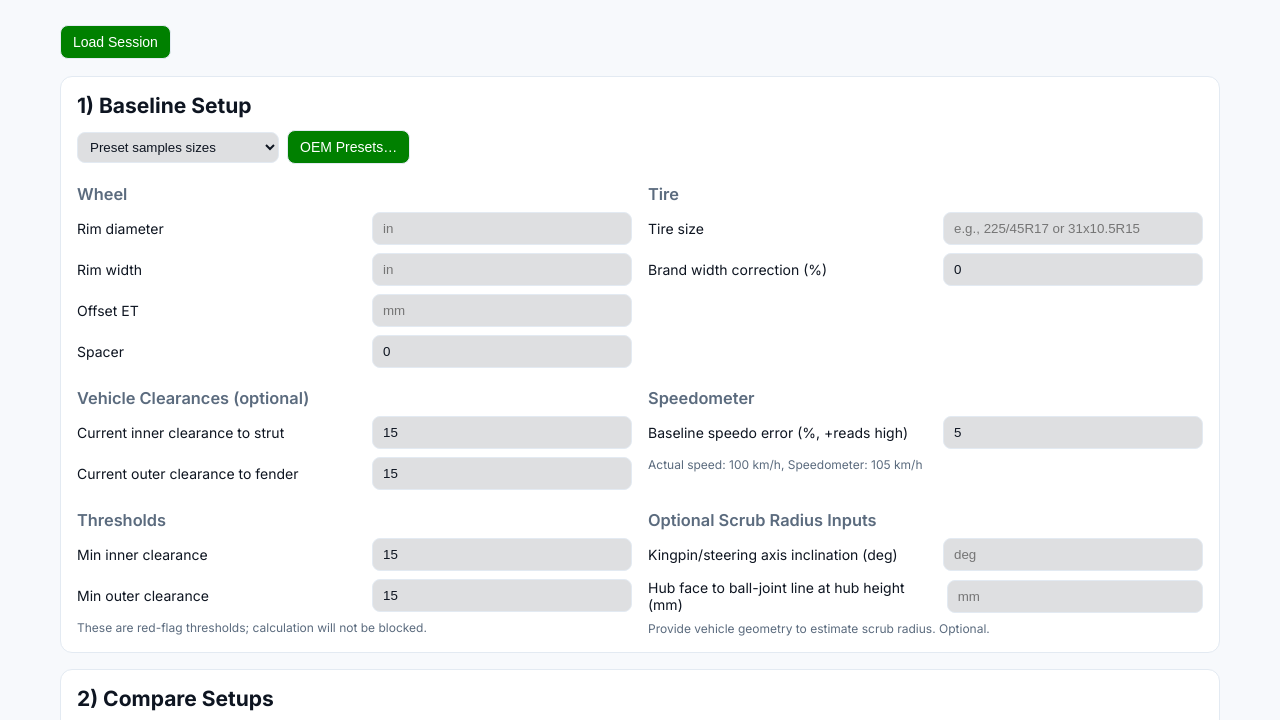
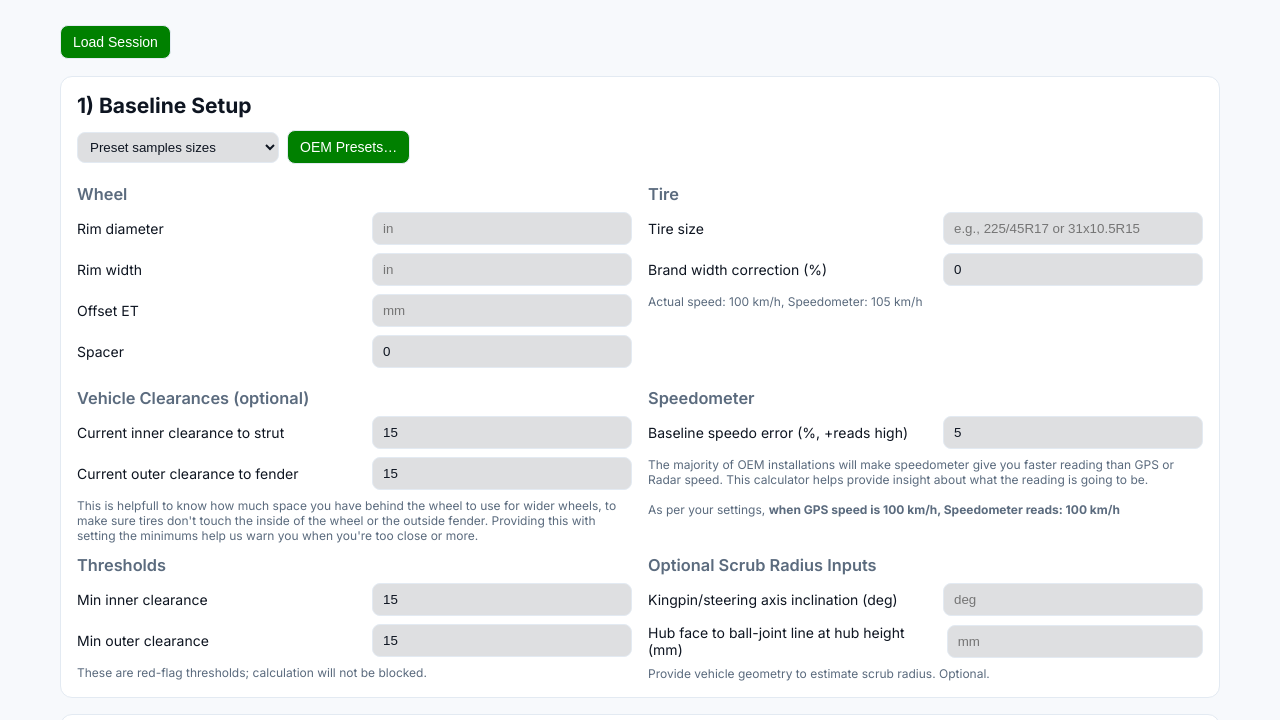
Before and after one commit to uae2000uae/ToolMeUp, a plain HTML site: page fitment.html in a window 1280 px wide. Shown: the part 57-777 px from the top of the page. Drawn offline with Linux system fonts and the light colour scheme.

Commit message:
Version 1.1.0

```diff
--- a/fitment.html
+++ b/fitment.html
@@ -76,6 +76,7 @@
           <h3>Tire</h3>
           <div class="field"><label>Tire size<input id="base_tire" placeholder="e.g., 225/45R17 or 31x10.5R15"></label></div>
           <div class="field"><label>Brand width correction (%)<input id="base_correction" type="number" step="0.1" value="0"></label></div>
+			 <div class="hint" id="base_speedo_hint">Some tire typs run wider, leave it 0 if you don't know, it's 0 by default</div>
         </div>
 </div>
       <div class="grid two">
@@ -83,11 +84,13 @@
           <h3>Vehicle Clearances (optional)</h3>
           <div class="field"><label>Current inner clearance to strut<input id="base_inner_clear" type="number" step="1" value="15" placeholder="mm"></label></div>
           <div class="field"><label>Current outer clearance to fender<input id="base_outer_clear" type="number" step="1" value="15" placeholder="mm"></label></div>
+			 <div class="hint" id="base_speedo_hint">This is helpfull to know how much space you have behind the wheel to use for wider wheels, to make sure tires don't touch the inside of the wheel or the outside fender. Providing this with setting the minimums help us warn you when you're too close or more.</div>
         </div>
         <div>
           <h3>Speedometer</h3>
           <div class="field"><label>Baseline speedo error (%, +reads high)<input id="base_speedo_error" type="number" step="1" value="5"></label></div>
-          <div class="hint" id="base_speedo_hint">When GPS speed: 100 km/h, Speedometer reads: 100 km/h</div>
+          <div class="hint" id="base_speedo_hint">The majority of OEM installations will make speedometer give you faster reading than GPS or Radar speed. This calculator helps provide insight about what the reading is going to be. <br><br>
+          As per your settings, <strong>when GPS speed is 100 km/h, Speedometer reads: 100 km/h</strong></div>
         </div>
       </div>
       <div class="grid two">
--- a/styles.css
+++ b/styles.css
@@ -1,7 +1,7 @@
 :root {
   --bg: #0b0d10;
   --fg: #e9eef5;
-  --muted: #9fb0c3;
+  --muted: #1d599f;
   --panel: #151922;
   --accent: #4aa3ff;
   --accent-2: #22c55e;
```
